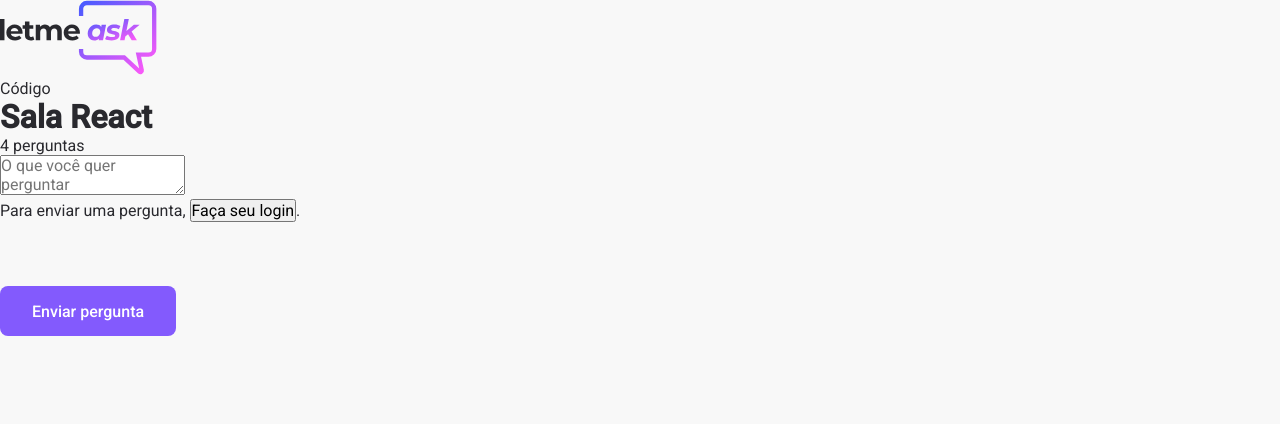
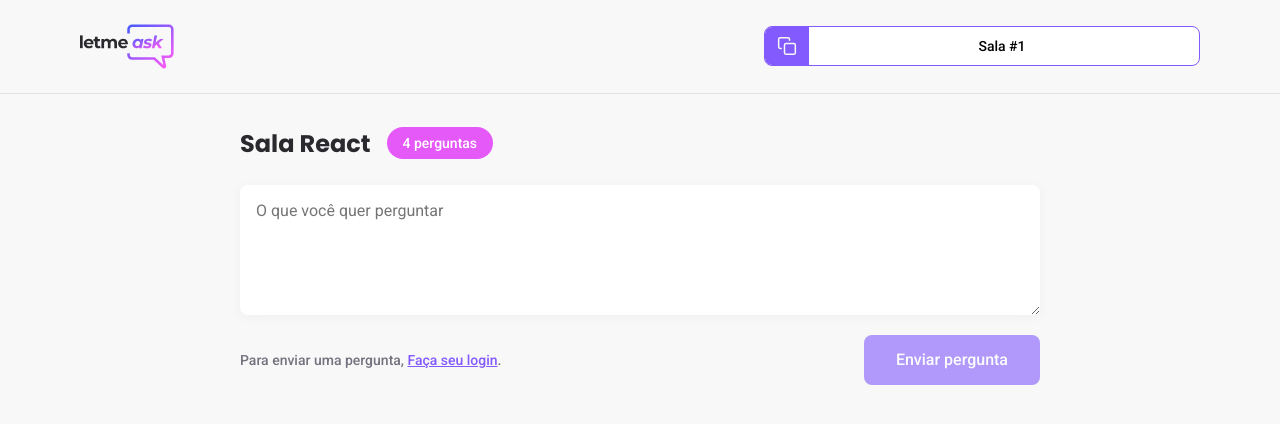
Before and after one commit to sanatiel90/nlw-react, a React (Create React App) app: page /rooms/1 in a window 1280 px wide. Shown: the top 424 px of the page. Built offline with nearby package versions, Linux system fonts and the light colour scheme; no server answers.

Commit message:
atualizando

```diff
--- a/package.json
+++ b/package.json
@@ -14,6 +14,7 @@
     "node-sass": "^5.0.0",
     "react": "^17.0.2",
     "react-dom": "^17.0.2",
+    "react-hot-toast": "^2.1.1",
     "react-router-dom": "^6.2.1",
     "react-scripts": "5.0.0",
     "typescript": "^4.4.2",
--- /dev/null
+++ b/src/components/RoomCode.tsx
@@ -0,0 +1,23 @@
+import copyImg from '../assets/images/copy.svg';
+
+import '../styles/room-code.scss';
+
+type RoomCodeType = {
+    code: string;
+}
+
+export function RoomCode(props: RoomCodeType) {
+
+    function copyRoomCopyToClipboard(){
+        navigator.clipboard.writeText(props.code); //api do navegador que permite copiar algum texto para a área de transferencia (clipboard)
+    }
+
+    return (
+        <button className="room-code" onClick={copyRoomCopyToClipboard}>
+            <div>
+                <img src={copyImg} alt="Copy room code" />
+            </div>
+            <span>Sala #{props.code}</span>
+        </button>
+    )
+}
--- a/src/pages/NewRoom.tsx
+++ b/src/pages/NewRoom.tsx
@@ -7,9 +7,10 @@
 import { Button } from '../components/Button'
 import { useAuth } from '../hooks/useAuth';
 
-import { getDatabase, ref, set } from "firebase/database";
+import { getDatabase, push, ref, set } from "firebase/database";
 
 import '../styles/auth.scss';
+import { timeStamp } from 'console';
 
 export function NewRoom() {
     const { user } = useAuth(); //no do cara ta comentada essa linha
@@ -24,17 +25,19 @@
             return;
         }
 
-        //pegando a conexao com firebase
-        const db = getDatabase();
-
         //escrevendo dados (versao 9 do Firebase)
-        set(ref(db, `rooms/${user?.id}`), {
+        const db = getDatabase(); //pegando a conexao com firebase
+        const roomsListRef = ref(db, 'rooms'); //pegando a ref (documento) em questao, no caso 'rooms'
+        const newRoomRef = push(roomsListRef); //abrindo um novo espaco nesse Ref
+        //setando o novo valor que sera gravado no banco
+        set(newRoomRef, {
             title: newRoom,
             authorId: user?.id
         });
 
-        navigate(`/rooms/${user?.id}`);
+        const roomId = newRoomRef.key; //a nova ref tera uma key unica para identifica-la
 
+        navigate(`/rooms/${roomId}`);
 
     }
 
--- a/src/pages/Room.tsx
+++ b/src/pages/Room.tsx
@@ -1,30 +1,90 @@
-import logoImg from '../assets/images/logo.svg'
+import { getDatabase, push, ref, set } from "firebase/database";
+import { FormEvent, useState } from "react";
+import toast, { Toaster } from "react-hot-toast";
+import { useParams } from "react-router-dom";
+
+import logoImg from '../assets/images/logo.svg';
 import { Button } from '../components/Button';
+import { RoomCode } from '../components/RoomCode';
+import { useAuth } from "../hooks/useAuth";
+
+import '../styles/room.scss'
+
+type RoomParams = {
+    id: string;
+}
 
 export function Room(){
+
+    const { user } = useAuth();
+
+    //hook useParams do react-router doom permite pegar os parametros enviados na requisicao, o <RoomParams> indica o tipo desses params
+    const params = useParams<RoomParams>();
+    const roomId = params.id;
+
+    const [newQuestion, setNewQuestion] = useState('');
+
+    async function handleSendQuestion(event: FormEvent){
+        event.preventDefault();
+
+        if(newQuestion.trim() === ''){
+            //msg de validacao
+            return;
+        }
+
+
+        if(!user){
+            toast.error('Você precisa estar logado para fazer uma pergunta!');
+            throw new Error('Você precisa estar logado para fazer uma pergunta'); //tip: usar lib react-hot-toast para criar Toast
+        }
+
+        const question = {
+            content: newQuestion,
+            author: {
+                name: user.name,
+                avatar: user.avatar
+            },
+            isHighLighted: false,
+            isAnswered: false
+        }
+
+        //gravando no banco de dados Firebase 9
+        const newQuestionRef = push(ref(getDatabase(), `rooms/${roomId}/questions`))
+        set(newQuestionRef, question);
+
+
+
+
+    }
+
     return(
         <div id="page-room">
             <header>
                 <div className="content">
                     <img src={logoImg} alt="logo" />
-                    <div>Código</div>
+                    <RoomCode code={roomId || 'not informed'} />
                 </div>
             </header>
 
-            <main className='content'>
+            <main>
                 <div className='room-title'>
                     <h1>Sala React</h1>
                     <span>4 perguntas</span>
                 </div>
 
-                <form >
-                    <textarea placeholder='O que você quer perguntar'/>
+                <form onSubmit={handleSendQuestion}>
+                    <textarea
+                        placeholder='O que você quer perguntar'
+                        value={newQuestion}
+                        onChange={event => setNewQuestion(event.target.value)}
+                    />
 
                     <div className='form-footer'>
                         <span>Para enviar uma pergunta, <button>Faça seu login</button>.</span>
-                        <Button type='submit'>Enviar pergunta</Button>
+                        <Button type='submit' disabled={!user} >Enviar pergunta</Button>
                     </div>
                 </form>
+                <Toaster />
             </main>
         </div>
     );
--- a/src/styles/button.scss
+++ b/src/styles/button.scss
@@ -1,5 +1,4 @@
 .button {
-    margin-top: 64px;
     height: 50px;
     border-radius: 8px;
     font-weight: 500;
--- /dev/null
+++ b/src/styles/room-code.scss
@@ -0,0 +1,33 @@
+.room-code {
+    height: 40px;
+    border-radius: 8px;
+    overflow: hidden;
+
+    background: #fff;
+    border: 1px solid #835afd;
+    cursor: pointer;
+
+    display: flex;
+
+    div {
+        background: #835afd;
+        padding: 0 12px;
+        display: flex;
+        justify-content: center;
+        align-items: center;
+        height: 100%;
+        align-self: center;
+
+    }
+
+    span {
+        display: block;
+        align-self: center;
+        flex: 1;
+        padding: 0 16px 0 12px;
+        width: 390px;
+        font-size: 14px;
+        font-weight: 500;
+
+    }
+}
--- /dev/null
+++ b/src/styles/room.scss
@@ -0,0 +1,82 @@
+#page-room {
+    header {
+        padding: 24px;
+        border-bottom: 1px solid #e2e2e2;
+    }
+
+    .content {
+        max-width: 1120px;
+        margin: 0 auto;
+        display: flex;
+        justify-content: space-between;
+        align-items: center;
+
+        > img {
+            max-height: 45px;
+        }
+    }
+
+    main {
+        max-width: 800px;
+        margin: 0 auto;
+
+        .room-title {
+            margin: 32px 0 24px;
+            display: flex;
+            align-items: center;
+
+            h1 {
+                font-family: 'Poppins', sans-serif;
+                font-size: 24px;
+                color: #29292e;
+            }
+
+            span {
+                margin-left: 16px;
+                background: #e559f9;
+                border-radius: 9999px;
+                padding: 8px 16px;
+                color: #fff;
+                font-weight: 500;
+                font-size: 14px;
+            }
+        }
+
+        form {
+            textarea {
+                width: 100%;
+                border: 0;
+                padding: 16px;
+                border-radius: 8px;
+                box-shadow: 0 2px 12px rgba(0,0,0,0.04);
+                resize: vertical;
+                min-height: 130px;
+            }
+
+            .form-footer {
+                display: flex;
+                justify-content: space-between;
+                align-items: center;
+                margin-top: 16px;
+
+                span {
+                    font-size: 14px;
+                    color: #737380;
+                    font-weight: 500;
+
+                    button {
+                        background: transparent;
+                        border: 0;
+                        color: #835AFD;
+                        text-decoration: underline;
+                        font-size: 14px;
+                        font-weight: 500;
+                        cursor: pointer;
+                    }
+                }
+            }
+        }
+
+
+    }
+}
```
Also changed, not shown: 1 other file (tests, documents, lock files or other folders).
